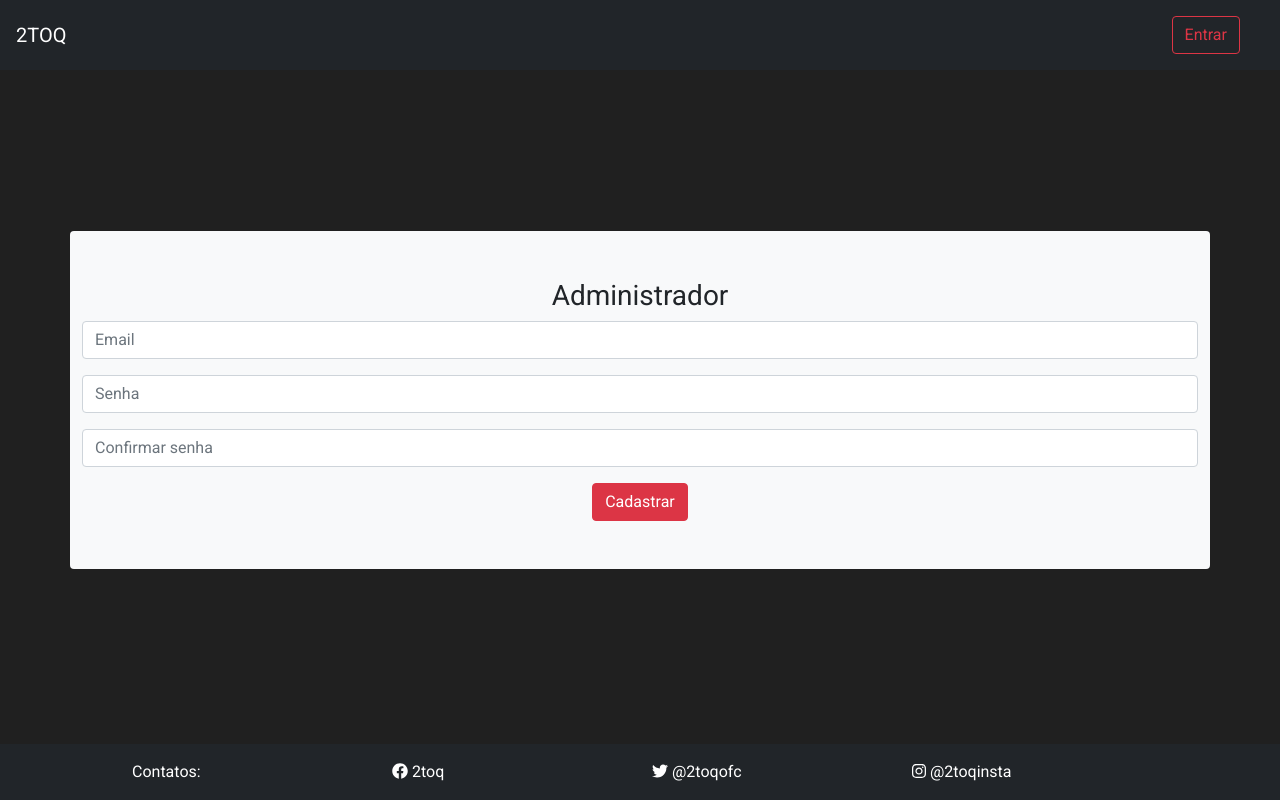
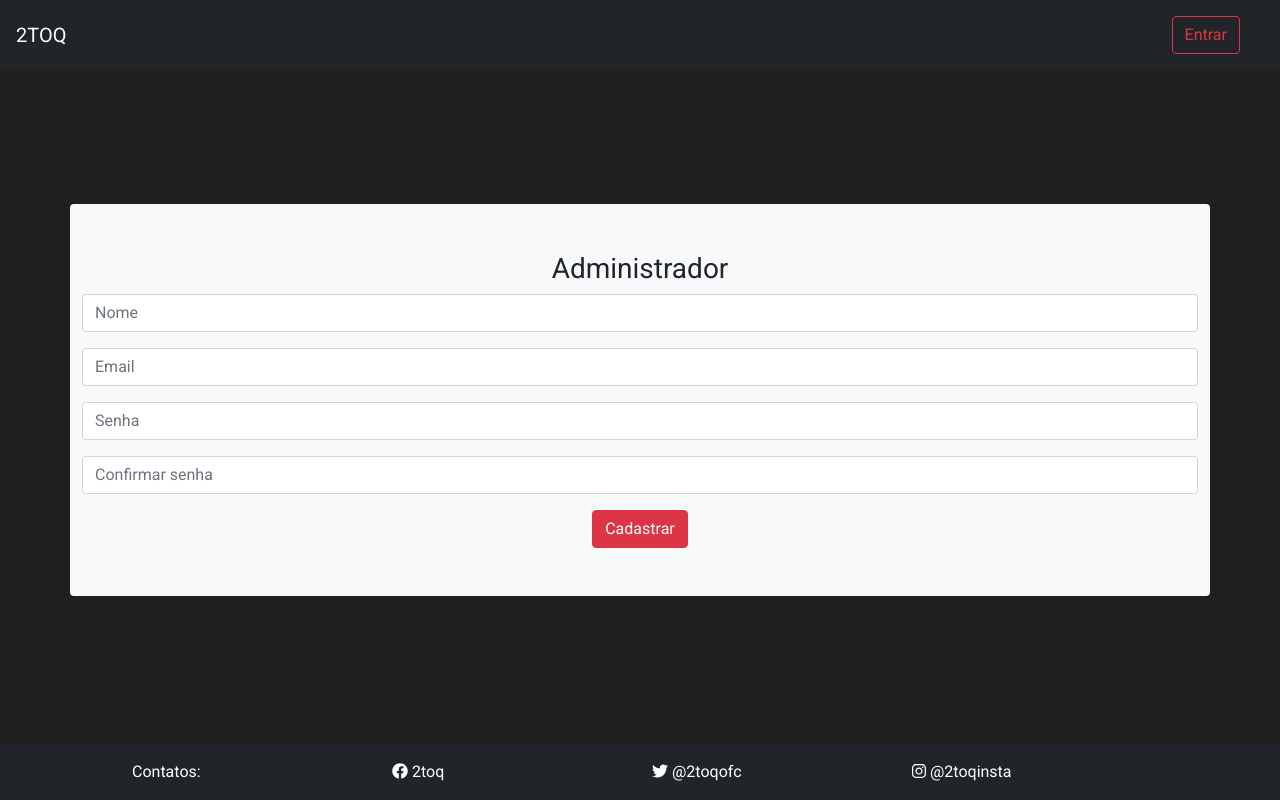
Before and after one commit to JV200320/2toq-frontend, a Next.js app: page /signup/admin in a window 1280 px wide. Built offline with nearby package versions, Linux system fonts and the light colour scheme.

Commit message:
Everything working properly

```diff
--- a/components/Form/registerAdmin.jsx
+++ b/components/Form/registerAdmin.jsx
@@ -1,17 +1,22 @@
 import React from 'react'
 import { Button, Form as Formulario, Container} from 'react-bootstrap'
+import { useRouter } from 'next/router'
+import UsersService from '../../services/user'
 
 export const Form = () => {
 
+  const router = useRouter()
   const [email, setEmail] = React.useState('')
+  const [name, setName] = React.useState('')
   const [password, setPassword] = React.useState('')
   const [passwordConfirm, setPasswordConfirm] = React.useState('')
 
   const handleSubmit = async (e) => {
     e.preventDefault();
     try {
-      await UserService.signUp({ email: email, password: password,
-                                   password_confirmation:passwordConfirm})
+      await UsersService.signUp({ email: email, password: password,
+                                 password_confirmation:passwordConfirm,
+                                 profile: "admin", name: name})
       router.push('/login')
     } catch (error) {
       console.log(error)
@@ -21,7 +26,16 @@ export const Form = () => {
   return (
     <Container className="text-center bg-light rounded pt-5 pb-5">
         <h3>Administrador</h3>
-      <Formulario onSubmit={() => handleSubmit()}>
+      <Formulario onSubmit={(e) => handleSubmit(e)}>
+        <Formulario.Group className="mb-3" controlId="formBasicName">
+          <Formulario.Control
+            type="text"
+            placeholder="Nome"
+            value={name}
+            onChange={(evt) => {setName(evt.target.value)}}
+          />
+        </Formulario.Group>
+
         <Formulario.Group className="mb-3" controlId="formBasicEmail">
           <Formulario.Control
             type="email"
--- a/components/Form/registerEmployee.jsx
+++ b/components/Form/registerEmployee.jsx
@@ -24,7 +24,7 @@ export const Form = () => {
       await UserService.signUp({
         email: email, password: password,
         password_confirmation: passwordConfirm,
-        name: name
+        name: name, profile: type
       })
       router.push('/login')
     } catch (error) {
--- a/services/user.js
+++ b/services/user.js
@@ -5,13 +5,15 @@ const UsersService = {
     name,
     email,
     password,
-    password_confirmation
+    password_confirmation,
+    profile
   }) =>
     api.post('/auth/user', {
       name,
       email,
       password,
-      password_confirmation
+      password_confirmation,
+      profile
     }),
   signIn: ({ email, password }) =>
     api.post('auth/user/sign_in', {
```
Also changed, not shown: components/Form/login.jsx (+5 -4 lines).
